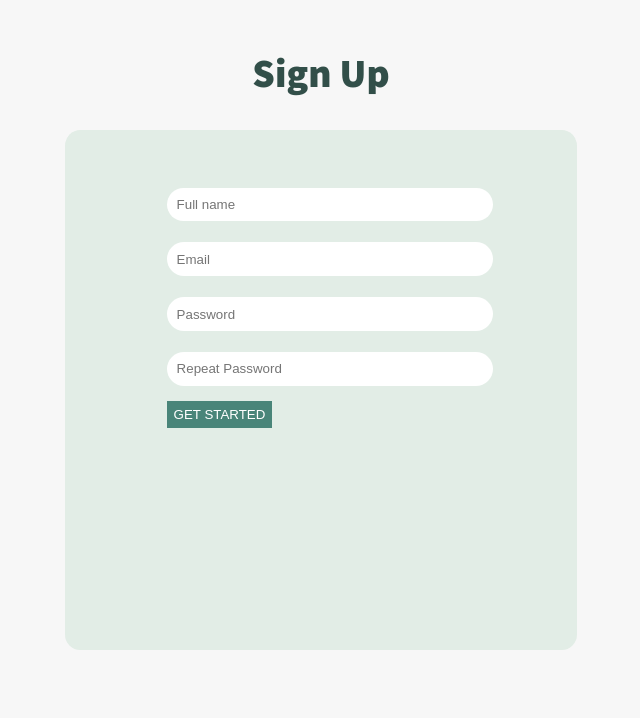
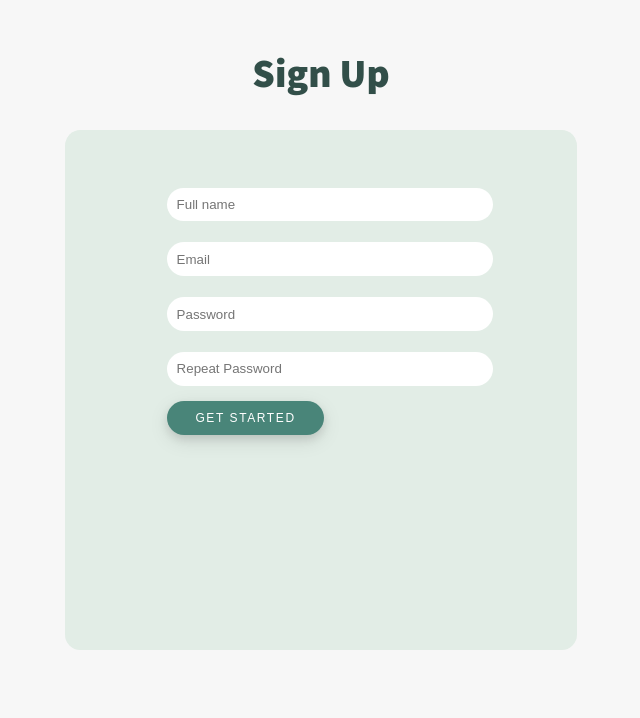
Before and after one commit to JaChongP/Project3, a PHP site: page /SignUp.php in a window 1280 px wide. Shown: the part 113-831 px from the top of the page, without its empty margins (319-959 px from the left). Run offline with PHP 8.4, Linux system fonts and the light colour scheme.

Commit message:
few changes sign up page

```diff
--- a/Greenify/SignUp.php
+++ b/Greenify/SignUp.php
@@ -32,7 +32,7 @@
                             <input type="password" placeholder="Password" name="psw" required>
                             <input type="password" placeholder="Repeat Password" name="psw-repeat" required>
                             <div class="clearfix">
-                                <button type="submit" class="signupbtn">GET STARTED</button>
+                                <button type="submit" class="green-button">GET STARTED</button>
                             </div>
                         </div>
                     </form>
--- a/Greenify/css/style.css
+++ b/Greenify/css/style.css
@@ -332,13 +332,6 @@ input[type=text]:focus, input[type=password]:focus {
     outline: none;
 }
 
-button {
-    background-color: #498579;
-    color: white;
-    padding: 2%;
-    border: none;
-    cursor: pointer;
-}
 
  /*Team page*/
         /*Members*/
```
